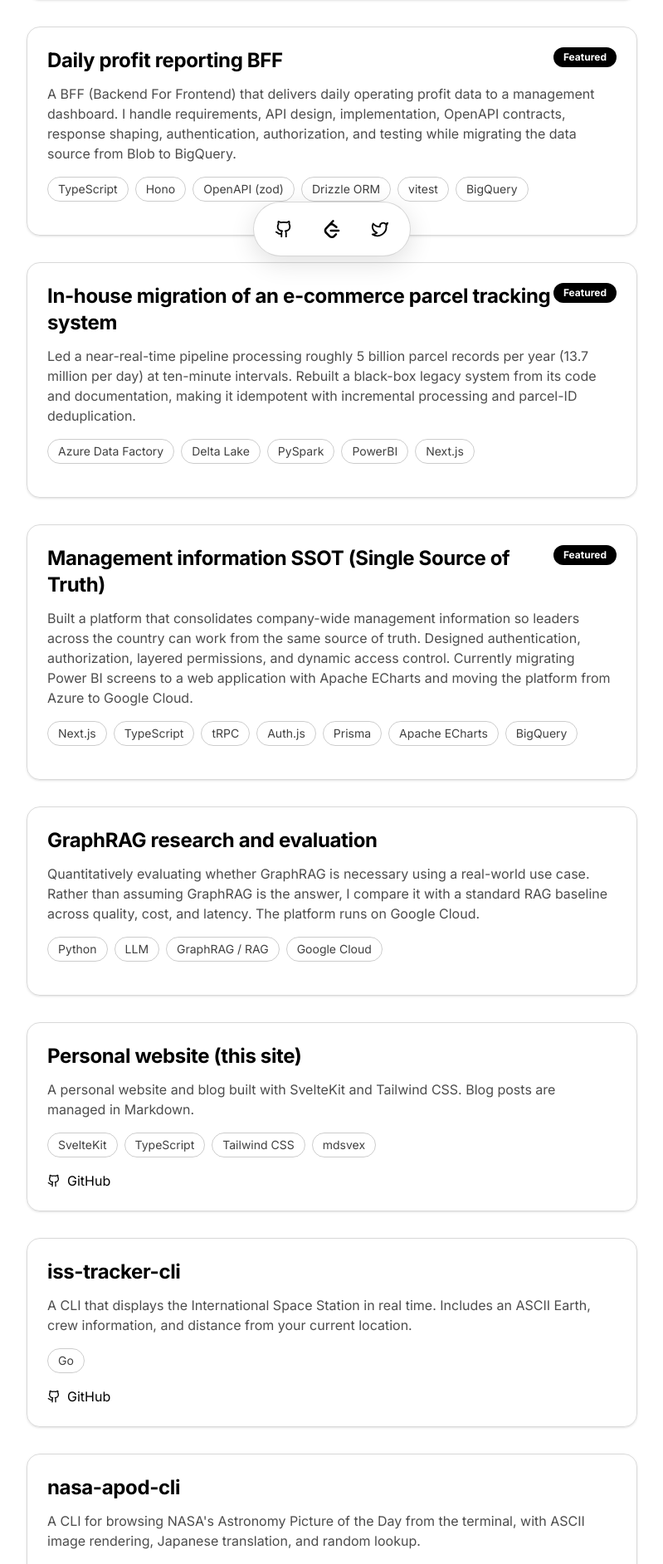
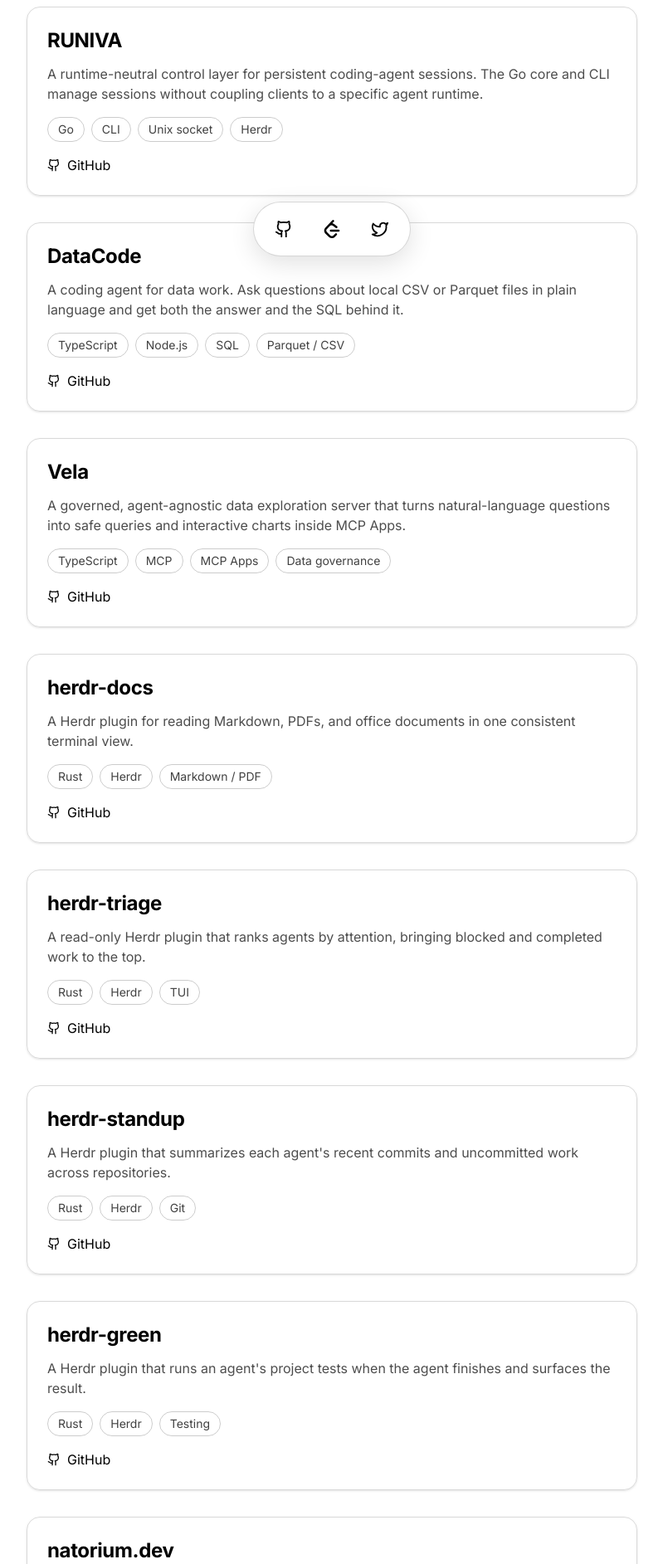
Before and after one commit to natori-hrj/natorium.dev, a SvelteKit app: page /projects in a window 1280 px wide. Shown: the part 475-2360 px from the top of the page at 83% size, without its empty margins (240-1039 px from the left). Built offline with nearby package versions, Linux system fonts and the light colour scheme.

Commit message:
feat: refresh recent projects

```diff
--- a/src/routes/projects/+page.svelte
+++ b/src/routes/projects/+page.svelte
@@ -4,125 +4,83 @@
 
 	const projects = [
 		{
-			title: 'Open-source contribution to TiDB',
+			title: 'herdr-lazy',
 			description:
-				'Contributed a bug-fix PR for optimizer hint warnings to TiDB, a Go-based distributed SQL database by PingCAP. My first open-source contribution, completed from a good first issue through two LGTM reviews and fully passing CI.',
-			technologies: ['Go'],
-			github: 'https://github.com/pingcap/tidb/pull/68697',
+				'A declarative, reproducible plugin manager and curated distribution for Herdr. Keep plugins in a plain list, lock exact commits, and sync a setup across machines.',
+			technologies: ['Rust', 'Herdr', 'TUI', 'Lockfile'],
+			github: 'https://github.com/natori-hrj/herdr-lazy',
 			demo: null,
 			featured: true
 		},
 		{
-			title: 'Daily profit reporting BFF',
+			title: 'RUNIVA',
 			description:
-				'A BFF (Backend For Frontend) that delivers daily operating profit data to a management dashboard. I handle requirements, API design, implementation, OpenAPI contracts, response shaping, authentication, authorization, and testing while migrating the data source from Blob to BigQuery.',
-			technologies: ['TypeScript', 'Hono', 'OpenAPI (zod)', 'Drizzle ORM', 'vitest', 'BigQuery'],
-			github: null,
-			demo: null,
-			featured: true
-		},
-		{
-			title: 'In-house migration of an e-commerce parcel tracking system',
-			description:
-				'Led a near-real-time pipeline processing roughly 5 billion parcel records per year (13.7 million per day) at ten-minute intervals. Rebuilt a black-box legacy system from its code and documentation, making it idempotent with incremental processing and parcel-ID deduplication.',
-			technologies: ['Azure Data Factory', 'Delta Lake', 'PySpark', 'PowerBI', 'Next.js'],
-			github: null,
-			demo: null,
-			featured: true
-		},
-		{
-			title: 'Management information SSOT (Single Source of Truth)',
-			description:
-				'Built a platform that consolidates company-wide management information so leaders across the country can work from the same source of truth. Designed authentication, authorization, layered permissions, and dynamic access control. Currently migrating Power BI screens to a web application with Apache ECharts and moving the platform from Azure to Google Cloud.',
-			technologies: [
-				'Next.js',
-				'TypeScript',
-				'tRPC',
-				'Auth.js',
-				'Prisma',
-				'Apache ECharts',
-				'BigQuery'
-			],
-			github: null,
-			demo: null,
-			featured: true
-		},
-		{
-			title: 'GraphRAG research and evaluation',
-			description:
-				'Quantitatively evaluating whether GraphRAG is necessary using a real-world use case. Rather than assuming GraphRAG is the answer, I compare it with a standard RAG baseline across quality, cost, and latency. The platform runs on Google Cloud.',
-			technologies: ['Python', 'LLM', 'GraphRAG / RAG', 'Google Cloud'],
-			github: null,
+				'A runtime-neutral control layer for persistent coding-agent sessions. The Go core and CLI manage sessions without coupling clients to a specific agent runtime.',
+			technologies: ['Go', 'CLI', 'Unix socket', 'Herdr'],
+			github: 'https://github.com/natori-hrj/runiva',
 			demo: null,
 			featured: false
 		},
 		{
-			title: 'Personal website (this site)',
+			title: 'DataCode',
+			description:
+				'A coding agent for data work. Ask questions about local CSV or Parquet files in plain language and get both the answer and the SQL behind it.',
+			technologies: ['TypeScript', 'Node.js', 'SQL', 'Parquet / CSV'],
+			github: 'https://github.com/natori-hrj/datacode',
+			demo: null,
+			featured: false
+		},
+		{
+			title: 'Vela',
+			description:
+				'A governed, agent-agnostic data exploration server that turns natural-language questions into safe queries and interactive charts inside MCP Apps.',
+			technologies: ['TypeScript', 'MCP', 'MCP Apps', 'Data governance'],
+			github: 'https://github.com/natori-hrj/vela-mcp',
+			demo: null,
+			featured: false
+		},
+		{
+			title: 'herdr-docs',
+			description:
+				'A Herdr plugin for reading Markdown, PDFs, and office documents in one consistent terminal view.',
+			technologies: ['Rust', 'Herdr', 'Markdown / PDF'],
+			github: 'https://github.com/natori-hrj/herdr-docs',
+			demo: null,
+			featured: false
+		},
+		{
+			title: 'herdr-triage',
+			description:
+				'A read-only Herdr plugin that ranks agents by attention, bringing blocked and completed work to the top.',
+			technologies: ['Rust', 'Herdr', 'TUI'],
+			github: 'https://github.com/natori-hrj/herdr-triage',
+			demo: null,
+			featured: false
+		},
+		{
+			title: 'herdr-standup',
+			description:
+				"A Herdr plugin that summarizes each agent's recent commits and uncommitted work across repositories.",
+			technologies: ['Rust', 'Herdr', 'Git'],
+			github: 'https://github.com/natori-hrj/herdr-standup',
+			demo: null,
+			featured: false
+		},
+		{
+			title: 'herdr-green',
+			description:
+				"A Herdr plugin that runs an agent's project tests when the agent finishes and surfaces the result.",
+			technologies: ['Rust', 'Herdr', 'Testing'],
+			github: 'https://github.com/natori-hrj/herdr-green',
+			demo: null,
+			featured: false
+		},
+		{
+			title: 'natorium.dev',
 			description:
 				'A personal website and blog built with SvelteKit and Tailwind CSS. Blog posts are managed in Markdown.',
 			technologies: ['SvelteKit', 'TypeScript', 'Tailwind CSS', 'mdsvex'],
 			github: 'https://github.com/natori-hrj/natorium.dev',
-			demo: null,
-			featured: false
-		},
-		{
-			title: 'iss-tracker-cli',
-			description:
-				'A CLI that displays the International Space Station in real time. Includes an ASCII Earth, crew information, and distance from your current location.',
-			technologies: ['Go'],
-			github: 'https://github.com/natori-hrj/iss-tracker-cli',
-			demo: null,
-			featured: false
-		},
-		{
-			title: 'nasa-apod-cli',
-			description:
-				"A CLI for browsing NASA's Astronomy Picture of the Day from the terminal, with ASCII image rendering, Japanese translation, and random lookup.",
-			technologies: ['Go'],
-			github: 'https://github.com/natori-hrj/nasa-apod-cli',
-			demo: null,
-			featured: false
-		},
-		{
-			title: 'spotify-now-playing-cli',
-			description:
-				'A CLI that shows the currently playing Spotify track in the terminal, including a progress bar and playback history.',
-			technologies: ['Go'],
-			github: 'https://github.com/natori-hrj/spotify-now-playing-cli',
-			demo: null,
-			featured: false
-		},
-		{
-			title: 'debt-checker',
-			description:
-				'A CLI that detects and visualizes technical debt in Python code, with a 100-point health score.',
-			technologies: ['Python'],
-			github: 'https://github.com/natori-hrj/debt-checker',
-			demo: null,
-			featured: false
-		},
-		{
-			title: 'readme-score',
-			description:
-				'A CLI that scores README.md quality out of 100, supporting both local files and GitHub URLs.',
-			technologies: ['Python'],
-			github: 'https://github.com/natori-hrj/readme-score',
-			demo: null,
-			featured: false
-		},
-		{
-			title: 'nvim-databricks',
-			description: 'A Neovim plugin for running Python files on any Databricks cluster.',
-			technologies: ['Lua'],
-			github: 'https://github.com/natori-hrj/nvim-databricks',
-			demo: null,
-			featured: false
-		},
-		{
-			title: 'Dogger Log (in development)',
-			description: "A web app for tracking a dog's health, growth, and outings.",
-			technologies: ['Go', 'Next.js', 'PostgreSQL', 'GCP'],
-			github: 'https://github.com/natori-hrj/dogger-log',
 			demo: null,
 			featured: false
 		}
```
